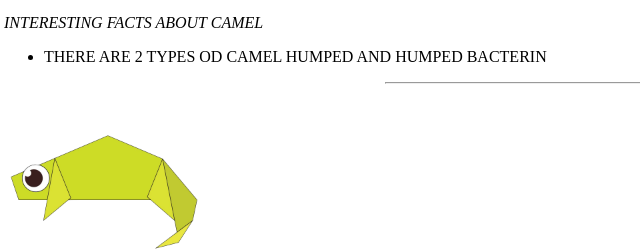
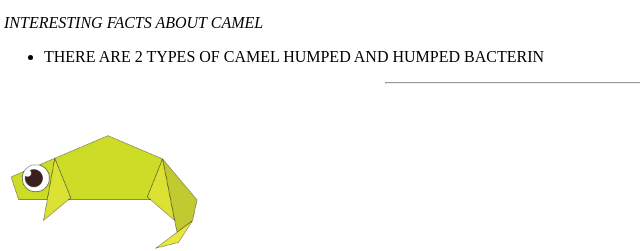
Before and after one commit to ayush471/C49, a plain HTML site: page index.html in a window 1280 px wide. Shown: the part 322-573 px from the top of the page, 4-644 px from the left. Drawn offline with Linux system fonts and the light colour scheme.

Commit message:
Update index.html

```diff
--- a/index.html
+++ b/index.html
@@ -20,7 +20,7 @@
         <img src="images/camel.png" width="200" height="200"></a>
         <p><i>INTERESTING FACTS ABOUT CAMEL</i></p>
         <ul>
-            <li>THERE ARE 2 TYPES OD CAMEL HUMPED AND HUMPED BACTERIN</li>
+            <li>THERE ARE 2 TYPES OF CAMEL HUMPED AND HUMPED BACTERIN</li>
         </ul>
 
         <hr width =500px >
```
